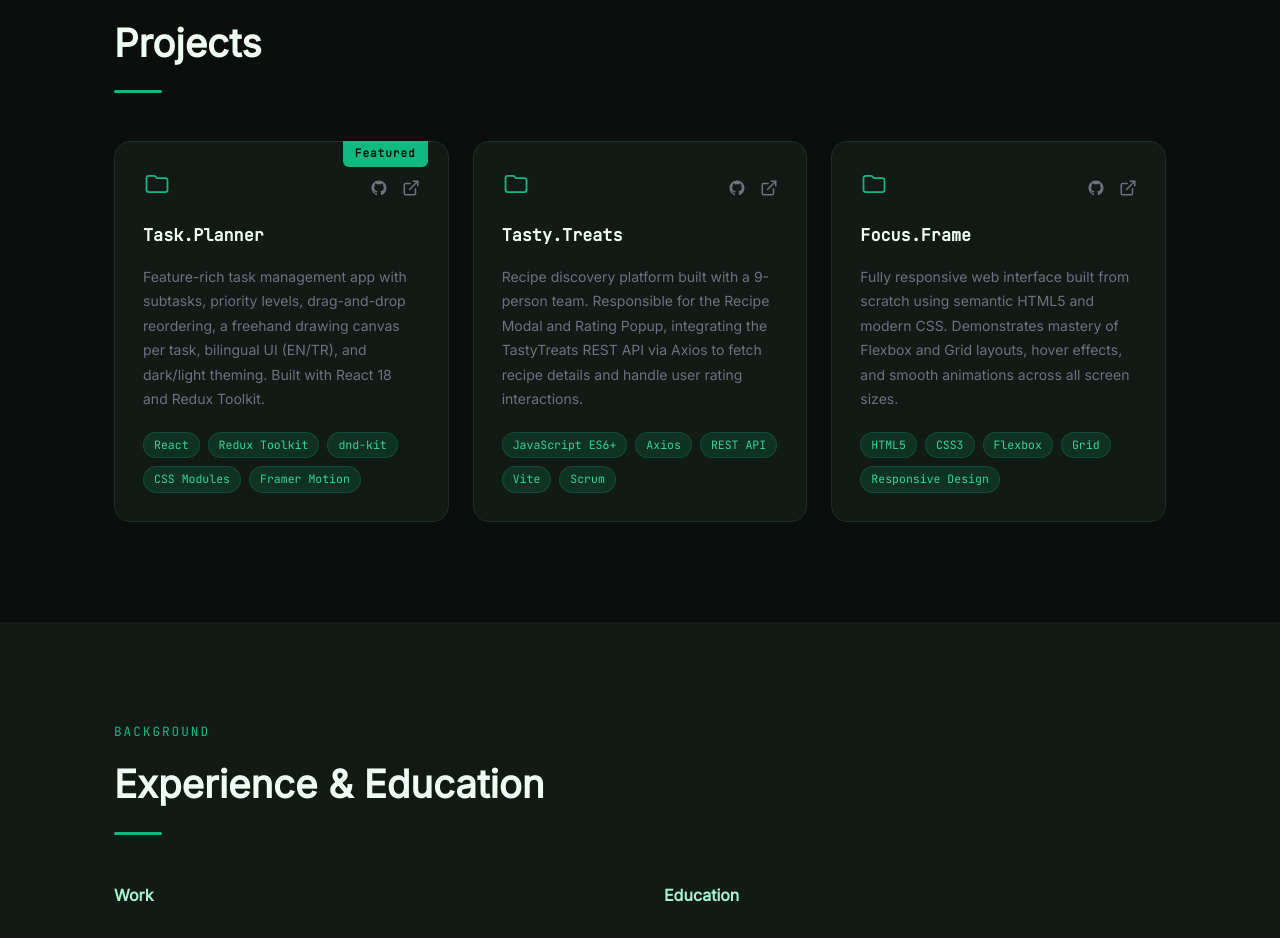
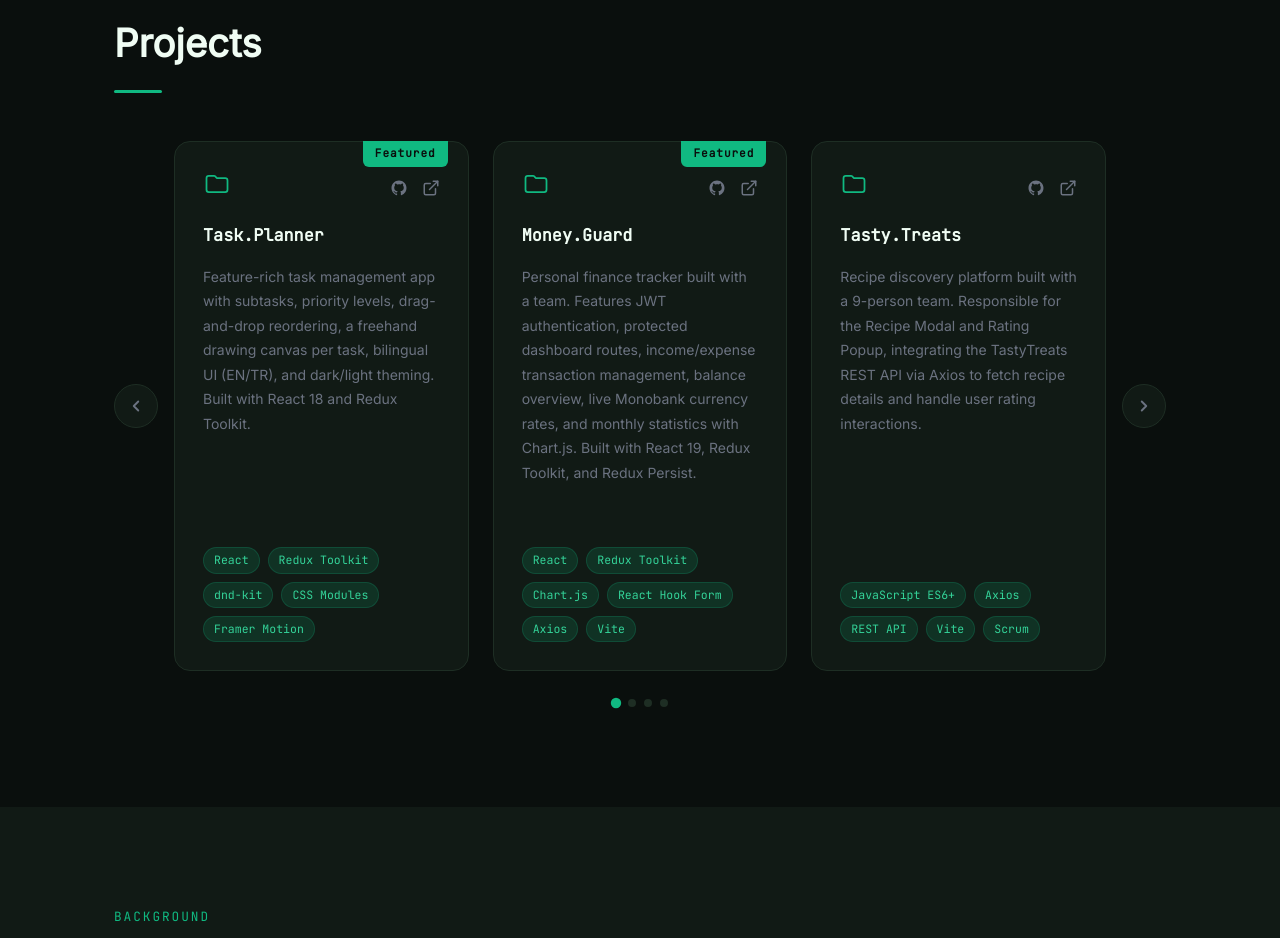
Before and after one commit to Aybekka/Portfolio, a React (Vite) app: page / in a window 1280 px wide. Shown: the part 2280-3218 px from the top of the page. Built offline with nearby package versions, Linux system fonts and the light colour scheme.

Commit message:
Added the latest project to projects and adjusted the card heights

```diff
--- a/src/components/Projects/ProjectCard.jsx
+++ b/src/components/Projects/ProjectCard.jsx
@@ -1,25 +1,14 @@
 import { motion } from 'framer-motion';
 import styles from './Projects.module.css';
 
-export default function ProjectCard({ project, index }) {
+export default function ProjectCard({ project }) {
   return (
-    // whileHover on the article lifts the whole card — combining with the CSS glow gives a nice depth effect
-    <motion.article
-      className={styles.card}
-      initial={{ opacity: 0, y: 50 }}
-      whileInView={{ opacity: 1, y: 0 }}
-      viewport={{ once: true, margin: '-60px' }}
-      // Multiplying index by 0.12 staggers each card so they don't all arrive at once
-      transition={{ duration: 0.6, ease: 'easeOut', delay: index * 0.12 }}
-      whileHover={{ y: -6 }}
-    >
-      {/* Only the most polished project gets the Featured badge */}
+    <motion.article className={styles.card} whileHover={{ y: -6 }}>
       {project.featured && (
         <span className={styles.featured}>Featured</span>
       )}
 
       <div className={styles.cardHeader}>
-        {/* Folder icon is decorative — aria-hidden keeps it out of screen reader output */}
         <span className={styles.folderIcon} aria-hidden="true">
           <svg width="28" height="28" viewBox="0 0 24 24" fill="none">
             <path d="M3 7C3 5.9 3.9 5 5 5H9.586C9.851 5 10.105 5.105 10.293 5.293L11.707 6.707C11.895 6.895 12.149 7 12.414 7H19C20.1 7 21 7.9 21 9V17C21 18.1 20.1 19 19 19H5C3.9 19 3 18.1 3 17V7Z"
@@ -27,7 +16,6 @@ export default function ProjectCard({ project, index }) {
           </svg>
         </span>
 
-        {/* I render links conditionally so cards without a liveUrl don't show a broken icon */}
         <div className={styles.links}>
           {project.githubUrl && (
             <a href={project.githubUrl} target="_blank" rel="noopener noreferrer" aria-label="GitHub">
@@ -37,7 +25,6 @@ export default function ProjectCard({ project, index }) {
             </a>
           )}
           {project.liveUrl && (
-            // rel="noopener noreferrer" is a security best practice for external links
             <a href={project.liveUrl} target="_blank" rel="noopener noreferrer" aria-label="Live site">
               <svg width="18" height="18" viewBox="0 0 24 24" fill="none" stroke="currentColor" strokeWidth="2" strokeLinecap="round" strokeLinejoin="round">
                 <path d="M18 13v6a2 2 0 01-2 2H5a2 2 0 01-2-2V8a2 2 0 012-2h6" />
@@ -52,7 +39,6 @@ export default function ProjectCard({ project, index }) {
       <h3 className={styles.cardTitle}>{project.title}</h3>
       <p className={styles.cardDesc}>{project.description}</p>
 
-      {/* Tags sit at the bottom so the description has room to breathe above them */}
       <div className={styles.tags}>
         {project.tags.map(tag => (
           <span key={tag} className={styles.tag}>{tag}</span>
--- a/src/components/Projects/Projects.jsx
+++ b/src/components/Projects/Projects.jsx
@@ -1,9 +1,28 @@
-import { motion } from 'framer-motion';
+import { useState } from 'react';
+import { motion, AnimatePresence } from 'framer-motion';
 import { projects } from '../../data/portfolio';
 import ProjectCard from './ProjectCard';
 import styles from './Projects.module.css';
 
+const n = projects.length;
+
+const cardVariants = {
+  enter: (dir) => ({ x: dir > 0 ? '110%' : '-110%', opacity: 0 }),
+  center: { x: 0, opacity: 1 },
+  exit:  (dir) => ({ x: dir > 0 ? '-110%' : '110%', opacity: 0 }),
+};
+
 export default function Projects() {
+  const [startIndex, setStartIndex] = useState(0);
+  const [dir, setDir] = useState(0);
+
+  const go = (d) => {
+    setDir(d);
+    setStartIndex(i => (i + d + n) % n);
+  };
+
+  const visibleProjects = Array.from({ length: 3 }, (_, i) => projects[(startIndex + i) % n]);
+
   return (
     <section id="projects" className={`section ${styles.projects}`}>
       <div className="container">
@@ -18,10 +37,54 @@ export default function Projects() {
           <div className="section-divider" />
         </motion.div>
 
-        {/* I pass the index down so each card can stagger its entrance delay independently */}
-        <div className={styles.grid}>
-          {projects.map((project, i) => (
-            <ProjectCard key={project.id} project={project} index={i} />
+        <div className={styles.sliderOuter}>
+          <button className={styles.navBtn} onClick={() => go(-1)} aria-label="Previous project">
+            <svg width="18" height="18" viewBox="0 0 24 24" fill="none" stroke="currentColor" strokeWidth="2.5" strokeLinecap="round" strokeLinejoin="round">
+              <polyline points="15 18 9 12 15 6" />
+            </svg>
+          </button>
+
+          <div className={styles.sliderTrack}>
+            <div className={styles.grid}>
+              <AnimatePresence mode="popLayout" custom={dir}>
+                {visibleProjects.map((project) => (
+                  <motion.div
+                    key={project.id}
+                    layout
+                    className={styles.cardWrapper}
+                    custom={dir}
+                    variants={cardVariants}
+                    initial="enter"
+                    animate="center"
+                    exit="exit"
+                    transition={{
+                      x: { duration: 0.4, ease: 'easeInOut' },
+                      opacity: { duration: 0.3 },
+                      layout: { duration: 0.4, ease: 'easeInOut' },
+                    }}
+                  >
+                    <ProjectCard project={project} />
+                  </motion.div>
+                ))}
+              </AnimatePresence>
+            </div>
+          </div>
+
+          <button className={styles.navBtn} onClick={() => go(1)} aria-label="Next project">
+            <svg width="18" height="18" viewBox="0 0 24 24" fill="none" stroke="currentColor" strokeWidth="2.5" strokeLinecap="round" strokeLinejoin="round">
+              <polyline points="9 18 15 12 9 6" />
+            </svg>
+          </button>
+        </div>
+
+        <div className={styles.dots}>
+          {projects.map((_, i) => (
+            <button
+              key={i}
+              className={`${styles.dot}${i === startIndex ? ` ${styles.dotActive}` : ''}`}
+              onClick={() => { setDir(i >= startIndex ? 1 : -1); setStartIndex(i); }}
+              aria-label={`Go to project ${i + 1}`}
+            />
           ))}
         </div>
       </div>
--- a/src/components/Projects/Projects.module.css
+++ b/src/components/Projects/Projects.module.css
@@ -1,11 +1,76 @@
 .projects {
   background: var(--color-bg);
+}
+
+.sliderOuter {
+  display: flex;
+  align-items: center;
+  gap: 16px;
+}
+
+.sliderTrack {
+  flex: 1;
+  overflow: hidden;
+  position: relative;
+  padding: 12px 0;
+  margin: -12px 0;
+}
+
+.navBtn {
+  flex-shrink: 0;
+  background: var(--color-surface);
+  border: 1px solid var(--color-border);
+  border-radius: 50%;
+  width: 44px;
+  height: 44px;
+  display: flex;
+  align-items: center;
+  justify-content: center;
+  color: var(--color-text-muted);
+  cursor: pointer;
+  transition: border-color var(--transition), color var(--transition), background var(--transition);
+}
+
+.navBtn:hover {
+  border-color: var(--color-accent);
+  color: var(--color-accent);
+  background: var(--color-accent-glow);
+}
+
+.dots {
+  display: flex;
+  justify-content: center;
+  gap: 8px;
+  margin-top: 28px;
+}
+
+.dot {
+  width: 8px;
+  height: 8px;
+  border-radius: 50%;
+  background: var(--color-border);
+  border: none;
+  cursor: pointer;
+  padding: 0;
+  transition: background var(--transition), transform var(--transition);
+}
+
+.dotActive {
+  background: var(--color-accent);
+  transform: scale(1.3);
 }
 
 .grid {
   display: grid;
   grid-template-columns: repeat(3, 1fr);
   gap: 24px;
+  position: relative;
+}
+
+.cardWrapper {
+  height: 100%;
+  display: flex;
+  flex-direction: column;
 }
 
 .card {
@@ -17,6 +82,7 @@
   display: flex;
   flex-direction: column;
   gap: 16px;
+  height: 530px;
   transition: border-color var(--transition), box-shadow var(--transition);
   cursor: default;
 }
@@ -102,10 +168,23 @@
   .grid {
     grid-template-columns: 1fr 1fr;
   }
+
+  .grid > *:nth-child(3) {
+    display: none;
+  }
 }
 
 @media (max-width: 560px) {
   .grid {
     grid-template-columns: 1fr;
   }
+
+  .grid > *:not(:first-child) {
+    display: none;
+  }
+
+  .navBtn {
+    width: 36px;
+    height: 36px;
+  }
 }
--- a/src/data/portfolio.js
+++ b/src/data/portfolio.js
@@ -9,11 +9,20 @@ export const projects = [
     tags: ['React', 'Redux Toolkit', 'dnd-kit', 'CSS Modules', 'Framer Motion'],
     liveUrl: 'https://task-planner-six-sandy.vercel.app/',
     githubUrl: 'https://github.com/aybekka/Task.Planner',
-    // featured drives the "Featured" badge — I only mark the most complex project
     featured: true,
   },
   {
     id: 2,
+    title: 'Money.Guard',
+    description:
+      'Personal finance tracker built with a team. Features JWT authentication, protected dashboard routes, income/expense transaction management, balance overview, live Monobank currency rates, and monthly statistics with Chart.js. Built with React 19, Redux Toolkit, and Redux Persist.',
+    tags: ['React', 'Redux Toolkit', 'Chart.js', 'React Hook Form', 'Axios', 'Vite'],
+    liveUrl: 'https://money-guard-client.vercel.app',
+    githubUrl: 'https://github.com/Aybekka/Money.Guard',
+    featured: true,
+  },
+  {
+    id: 3,
     title: 'Tasty.Treats',
     description:
       'Recipe discovery platform built with a 9-person team. Responsible for the Recipe Modal and Rating Popup, integrating the TastyTreats REST API via Axios to fetch recipe details and handle user rating interactions.',
@@ -23,7 +32,7 @@ export const projects = [
     featured: false,
   },
   {
-    id: 3,
+    id: 4,
     title: 'Focus.Frame',
     description:
       'Fully responsive web interface built from scratch using semantic HTML5 and modern CSS. Demonstrates mastery of Flexbox and Grid layouts, hover effects, and smooth animations across all screen sizes.',
```
